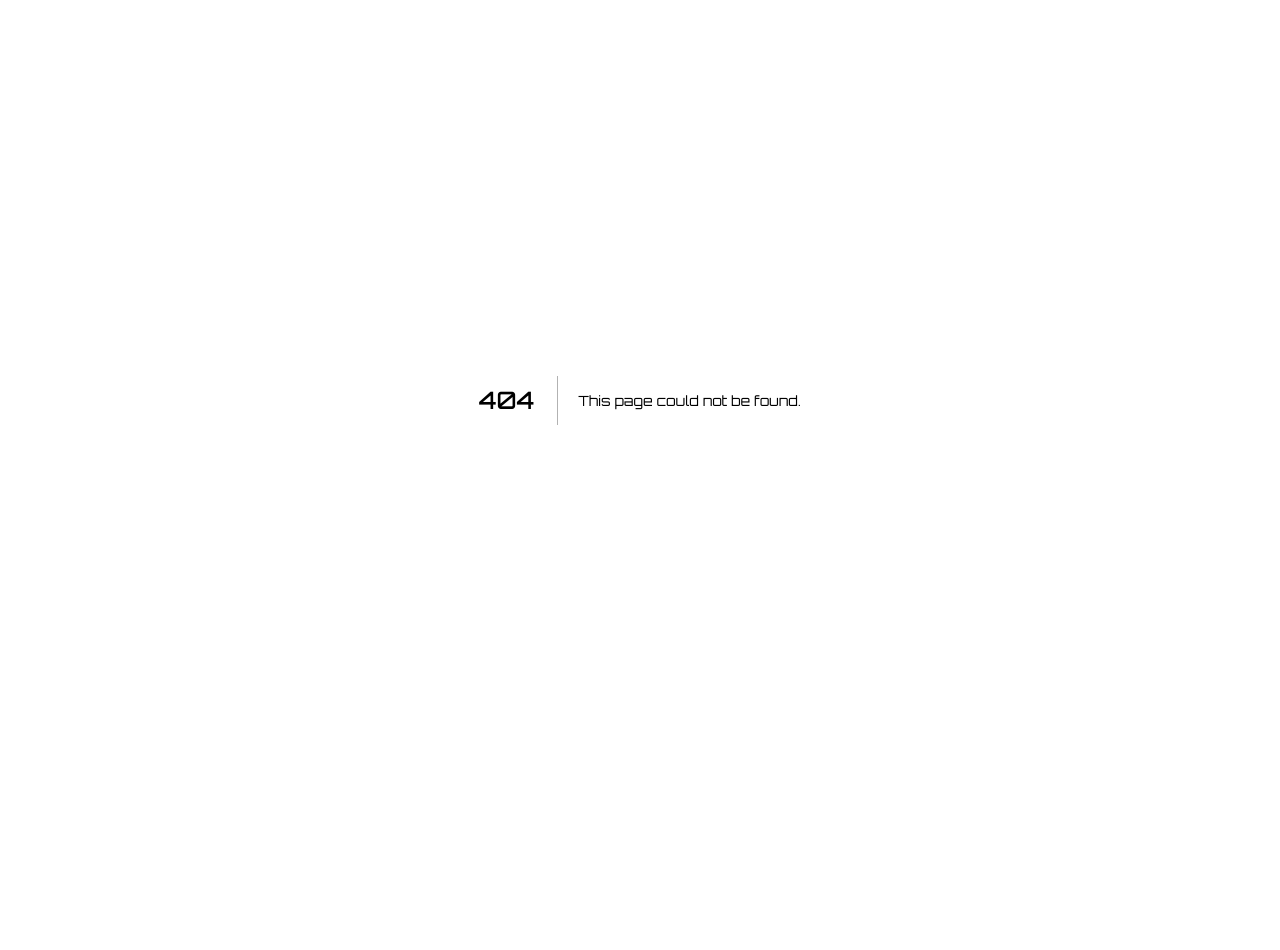
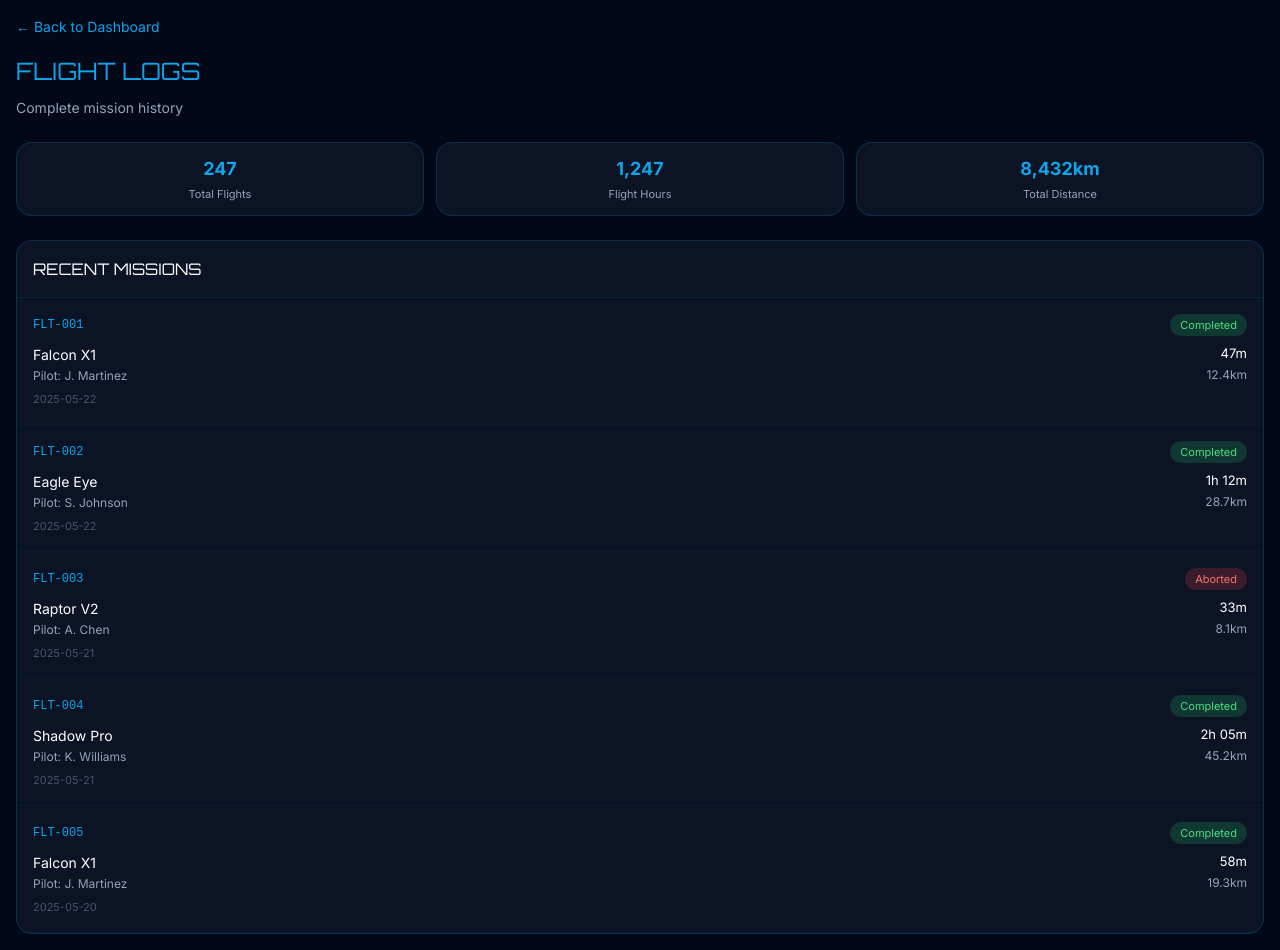
Before and after one commit to DRONE0PS/droneops-apps, a Next.js app: page /droneops-apps/dashboard/flights in a window 1280 px wide. Before the commit this address had no page. Before the commit the page ends 800 px from the top, so only its background shows below. Built offline with nearby package versions, Linux system fonts and the light colour scheme.

Commit message:
Add flight logs page

```diff
--- /dev/null
+++ b/app/dashboard/flights/page.js
@@ -0,0 +1,70 @@
+'use client'
+
+export default function Flights() {
+  const flights = [
+    { id: 'FLT-001', drone: 'Falcon X1', pilot: 'J. Martinez', date: '2025-05-22', duration: '47m', distance: '12.4km', status: 'Completed' },
+    { id: 'FLT-002', drone: 'Eagle Eye', pilot: 'S. Johnson', date: '2025-05-22', duration: '1h 12m', distance: '28.7km', status: 'Completed' },
+    { id: 'FLT-003', drone: 'Raptor V2', pilot: 'A. Chen', date: '2025-05-21', duration: '33m', distance: '8.1km', status: 'Aborted' },
+    { id: 'FLT-004', drone: 'Shadow Pro', pilot: 'K. Williams', date: '2025-05-21', duration: '2h 05m', distance: '45.2km', status: 'Completed' },
+    { id: 'FLT-005', drone: 'Falcon X1', pilot: 'J. Martinez', date: '2025-05-20', duration: '58m', distance: '19.3km', status: 'Completed' },
+  ]
+
+  return (
+    <main style={{background:'#020817',minHeight:'100vh',color:'white',padding:'16px'}}>
+
+      <a href="/droneops-apps/dashboard/" style={{color:'#0ea5e9',fontSize:'14px',textDecoration:'none',display:'block',marginBottom:'16px'}}>
+        ← Back to Dashboard
+      </a>
+
+      <div style={{marginBottom:'24px'}}>
+        <h1 style={{color:'#0ea5e9',fontSize:'24px',marginBottom:'8px'}}>FLIGHT LOGS</h1>
+        <p style={{color:'#94a3b8',fontSize:'14px'}}>Complete mission history</p>
+      </div>
+
+      <div style={{display:'grid',gridTemplateColumns:'1fr 1fr 1fr',gap:'12px',marginBottom:'24px'}}>
+        {[
+          {label:'Total Flights', value:'247'},
+          {label:'Flight Hours', value:'1,247'},
+          {label:'Total Distance', value:'8,432km'},
+        ].map((s,i) => (
+          <div key={i} style={{background:'rgba(15,23,42,0.8)',border:'1px solid rgba(14,165,233,0.2)',borderRadius:'16px',padding:'12px',textAlign:'center'}}>
+            <div style={{color:'#0ea5e9',fontSize:'18px',fontWeight:'900'}}>{s.value}</div>
+            <div style={{color:'#94a3b8',fontSize:'11px',marginTop:'4px'}}>{s.label}</div>
+          </div>
+        ))}
+      </div>
+
+      <div style={{background:'rgba(15,23,42,0.8)',border:'1px solid rgba(14,165,233,0.2)',borderRadius:'16px'}}>
+        <div style={{padding:'16px',borderBottom:'1px solid rgba(14,165,233,0.1)'}}>
+          <h2 style={{color:'white',fontSize:'16px'}}>RECENT MISSIONS</h2>
+        </div>
+        {flights.map((f,i) => (
+          <div key={i} style={{padding:'16px',borderBottom:'1px solid rgba(14,165,233,0.05)'}}>
+            <div style={{display:'flex',justifyContent:'space-between',alignItems:'center',marginBottom:'8px'}}>
+              <div style={{color:'#0ea5e9',fontSize:'12px',fontFamily:'monospace'}}>{f.id}</div>
+              <div style={{
+                padding:'3px 10px',
+                borderRadius:'999px',
+                fontSize:'11px',
+                background: f.status==='Completed' ? 'rgba(34,197,94,0.2)' : 'rgba(239,68,68,0.2)',
+                color: f.status==='Completed' ? '#4ade80' : '#f87171',
+              }}>{f.status}</div>
+            </div>
+            <div style={{display:'flex',justifyContent:'space-between'}}>
+              <div>
+                <div style={{color:'white',fontSize:'14px',marginBottom:'2px'}}>{f.drone}</div>
+                <div style={{color:'#94a3b8',fontSize:'12px'}}>Pilot: {f.pilot}</div>
+              </div>
+              <div style={{textAlign:'right'}}>
+                <div style={{color:'white',fontSize:'13px',marginBottom:'2px'}}>{f.duration}</div>
+                <div style={{color:'#94a3b8',fontSize:'12px'}}>{f.distance}</div>
+              </div>
+            </div>
+            <div style={{color:'#475569',fontSize:'11px',marginTop:'6px'}}>{f.date}</div>
+          </div>
+        ))}
+      </div>
+
+    </main>
+  )
+}
```
